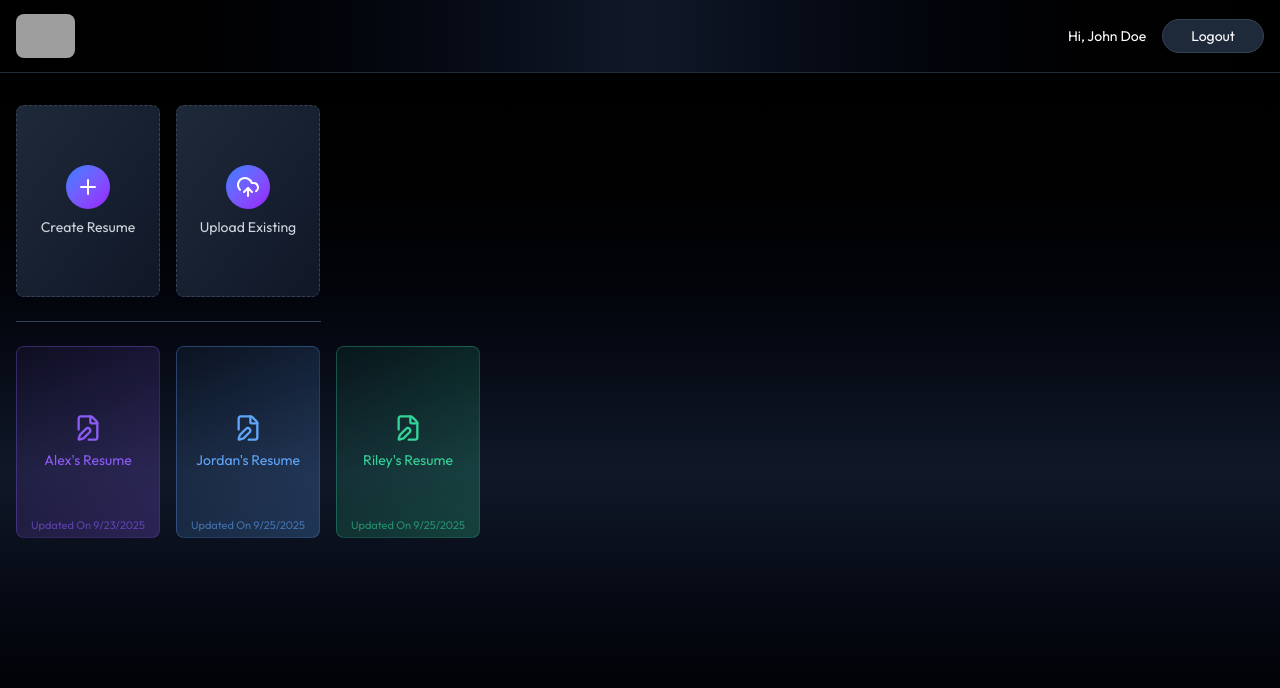
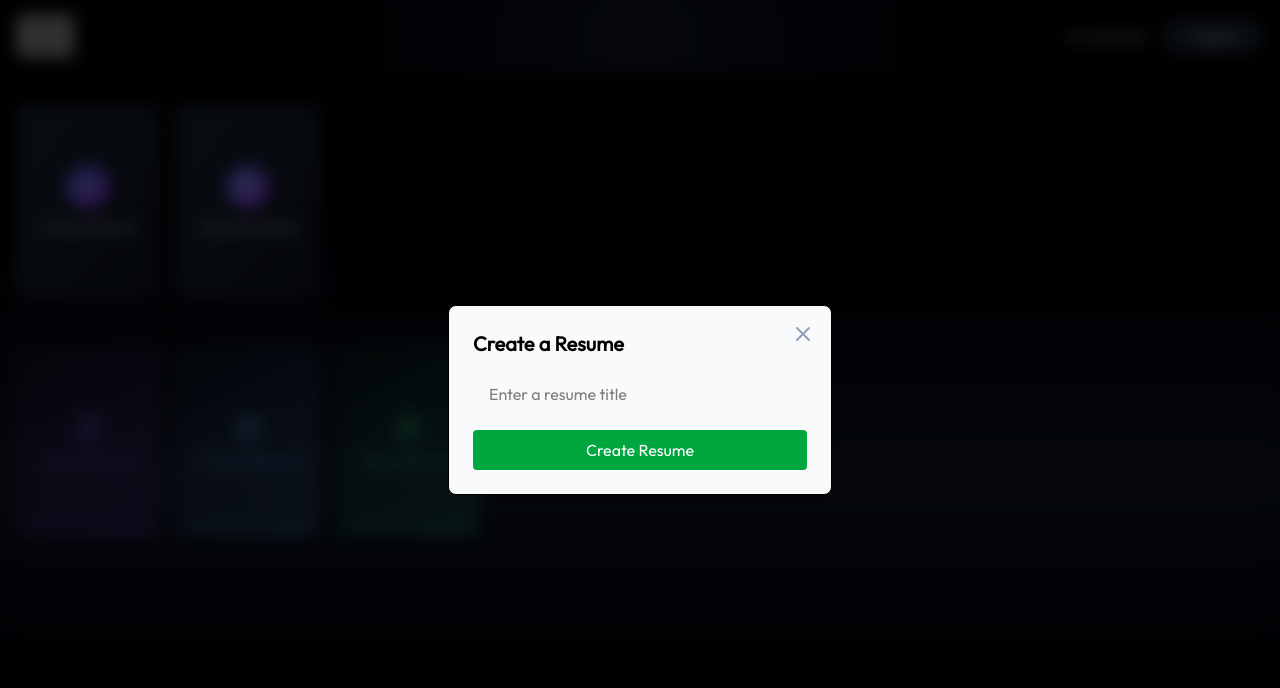
Before and after one commit to Prakhar057/ElevateCV, a React (Vite) app in the folder client/: page /app in a window 1280 px wide. Both pictures are taken after a click on the button "Create Resume". Shown: the top 688 px of the page. Built offline with nearby package versions, Linux system fonts and the light colour scheme; grey boxes are pictures that could not be loaded; a web font is replaced by a local one.

Commit message:
added functionality to create resume button

```diff
--- a/client/src/Pages/Dashboard.jsx
+++ b/client/src/Pages/Dashboard.jsx
@@ -5,18 +5,31 @@
   PlusIcon,
   TrashIcon,
   UploadCloudIcon,
+  XIcon,
 } from "lucide-react";
 import React, { useEffect, useState } from "react";
 import { dummyResumeData } from "../assets/assets";
+import { useNavigate } from "react-router-dom";
 
 const Dashboard = () => {
   const colors = ["#8b5cf6", "#60a5fa", "#34d399", "#f472b6", "#a78bfa"];
+
   const [allResumes, setAllResumes] = useState([]);
+  const [showCreateResume, setshowCreateResume] = useState(false);
+  const [showUploadResume, setShowUploadResume] = useState(false);
+  const [title, setTitle] = useState("");
+  const [resume, setResume] = useState(null);
+  const [editResumeId, setEditResumeId] = useState(``);
+  const navigate = useNavigate();
 
   const loadAllResumes = async () => {
     setAllResumes(dummyResumeData);
   };
-
+  const createResume = async (event) => {
+    event.preventDefault();
+    setshowCreateResume(false);
+    navigate(`/app/builder/resume123`);
+  };
   useEffect(() => {
     loadAllResumes();
   }, []);
@@ -30,7 +43,10 @@
         </p>
 
         <div className="flex gap-4">
-          <button className="w-full bg-gradient-to-br from-gray-800 to-gray-900 sm:max-w-36 h-48 flex flex-col items-center justify-center rounded-lg gap-2 text-gray-300 border border-dashed border-gray-700 group hover:border-blue-500 hover:shadow-lg hover:shadow-blue-500/20 transition-all duration-300 cursor-pointer">
+          <button
+            onClick={() => setshowCreateResume(true)}
+            className="w-full bg-gradient-to-br from-gray-800 to-gray-900 sm:max-w-36 h-48 flex flex-col items-center justify-center rounded-lg gap-2 text-gray-300 border border-dashed border-gray-700 group hover:border-blue-500 hover:shadow-lg hover:shadow-blue-500/20 transition-all duration-300 cursor-pointer"
+          >
             <PlusIcon className="size-11 transition-all duration-300 p-2.5 bg-gradient-to-br from-blue-500 to-purple-600 text-white rounded-full" />
             <p className="text-sm group-hover:text-blue-400 transition-all duration-300">
               Create Resume
@@ -81,6 +97,38 @@
             );
           })}
         </div>
+        <div>
+          {showCreateResume && (
+            <form
+              onSubmit={createResume}
+              onClick={() => setshowCreateResume(false)}
+              className="fixed inset-0 bg-black/70 backdrop-blur bg-opacity-50 z-10 flex items-center justify-center"
+            >
+              <div
+                onClick={(e) => e.stopPropagation()}
+                className="relative bg-slate-50 border shadow-md rounded-lg w-full max-w-sm p-6"
+              >
+                <h2 className="text-xl font-bold mb-4">Create a Resume</h2>
+                <input
+                  type="text"
+                  placeholder="Enter a resume title "
+                  className="w-full px-4 py-2 mb-4 focus:border-green-600 ring-green-600 "
+                  required
+                />
+                <button className="w-full py-2 bg-green-600 text-white rounded hover:bg-green-700 transition-colors">
+                  Create Resume
+                </button>
+                <XIcon
+                  className="absolute top-4 right-4 text-slate-400 hover:text-slate-600 cursor-pointer transition-colors"
+                  onClick={() => {
+                    setshowCreateResume(false);
+                    setTitle(``);
+                  }}
+                />
+              </div>
+            </form>
+          )}
+        </div>
       </div>
     </div>
   );
```
